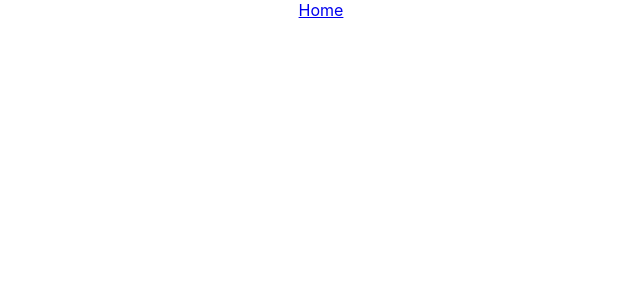
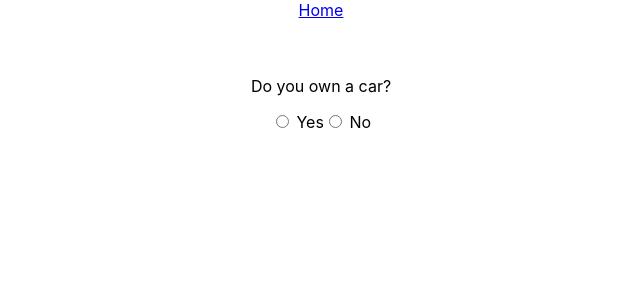
Before and after one commit to hiddencilantro/the-nobrac-initiative, a React (Create React App) app: page /survey/transport/car in a window 1280 px wide. Shown: the top 300 px of the page, without its empty margins (319-959 px from the left). Built offline with nearby package versions, Linux system fonts and the light colour scheme.

Commit message:
set first potential application flow from Survey -> Transport -> Car -> CarForm

```diff
--- a/src/components/Survey.js
+++ b/src/components/Survey.js
@@ -1,18 +1,27 @@
-import Categories from './survey/Categories'
 import { Routes, Route } from 'react-router-dom';
-import Travel from './survey/Travel';
-import Energy from './survey/Energy';
-// import React, { useState } from 'react';
+// import Categories from './survey/Categories'
+import Transport from './survey/transport/Transport';
+// import Energy from './survey/Energy';
+import React, { useState } from 'react';
 // import { useDispatch } from 'react-redux';
 
-function Survey(props) {
+function Survey() {
+    const [car, setCar] = useState({
+        "emission_factor": "passenger_vehicle-vehicle_type_car-fuel_source_na-engine_size_na-vehicle_age_na-vehicle_weight_na",
+        "parameters": {
+            "passengers": 1,
+            "distance": 0,
+            "distance_unit": "mi"
+        }
+    });
+
     // const [bus, setBus] = useState({
-  //   "emission_factor": "passenger_vehicle-vehicle_type_bus-fuel_source_na-distance_na-engine_size_na",
-  //   "parameters": {
+    //     "emission_factor": "passenger_vehicle-vehicle_type_bus-fuel_source_na-distance_na-engine_size_na",
+    //     "parameters": {
         //     "passengers": 1,
         //     "distance": 0,
         //     "distance_unit": "mi"
-  //   }
+    //     }
     // });
 
     // const dispatch = useDispatch();
@@ -28,8 +37,8 @@ function Survey(props) {
             {/* <Categories /> */}
             <br />
             <Routes>
-          <Route path="travel" element={<Travel />} />
-          <Route path="energy" element={<Energy />} />
+                <Route path="transport/*" element={<Transport car={car.parameters.distance} setCar={setCar} />} />
+                {/* <Route path="energy" element={<Energy />} /> */}
             </Routes>
         </div>
     );
--- a/src/components/survey/Travel.js
+++ /dev/null
@@ -1,23 +0,0 @@
-// import { useState } from 'react';
-import { useNavigate } from 'react-router-dom';
-
-function Travel() {
-    // const [data, setData] = useState({});
-    const navigate = useNavigate();
-
-    const handleSubmit = (e) => {
-        // e.preventDefault();
-        // setTravel(data)
-        navigate("/survey/energy")
-    };
-
-    return (
-        <div>
-            TRAVEL SURVEY
-            <br />
-            <button onClick={handleSubmit}>Next</button>
-        </div>
-    );
-}
-
-export default Travel;
--- /dev/null
+++ b/src/components/survey/transport/Car.js
@@ -0,0 +1,19 @@
+import CarForm from "./forms/CarForm";
+import { useState } from "react";
+
+function Car({car, setCar}) {
+    const [toggle, setToggle] = useState(null);
+
+    return (
+        <>
+            <p>Do you own a car?</p>
+            <div onChange={e => setToggle(e.target.value)} >
+                <input type="radio" name="car" value={true} /> Yes
+                <input type="radio" name="car" value={false} /> No
+            </div>
+            <CarForm display={toggle} car={car} setCar={setCar} />
+        </>
+    );
+}
+
+export default Car;
--- /dev/null
+++ b/src/components/survey/transport/Transport.js
@@ -0,0 +1,12 @@
+import { Routes, Route } from 'react-router-dom';
+import Car from './Car';
+
+function Transport({car, setCar}) {
+    return (
+        <Routes>
+            <Route path="car" element={<Car car={car} setCar={setCar} />} />
+        </Routes>
+    );
+}
+
+export default Transport;
--- /dev/null
+++ b/src/components/survey/transport/forms/CarForm.js
@@ -0,0 +1,13 @@
+function CarForm({display, car, setCar}) {
+    return display === "true" ? (
+        <form>
+            <label htmlFor="car">How many miles do you drive per year?</label>
+            <br />
+            <input type="text" id="car" value={car} onChange={e => isNaN(e.target.value) ? e.target.value="" : setCar(pS => ({...pS, parameters: {...pS.parameters, distance: e.target.value}}))} /> miles
+            <br />
+            <input type="submit" value="Next"/>
+        </form>
+    ) : null
+}
+
+export default CarForm;
```
Lines whose indentation alone changed are shown as unchanged.
